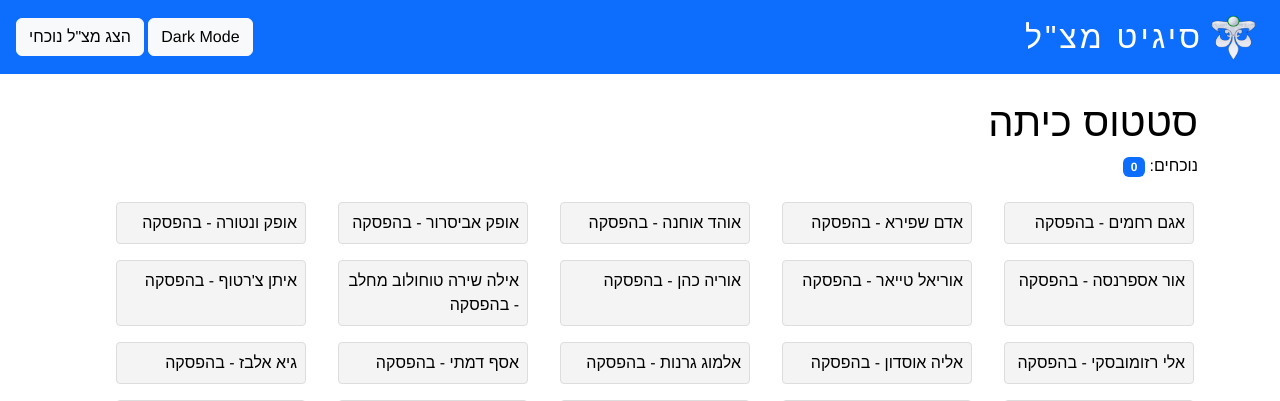
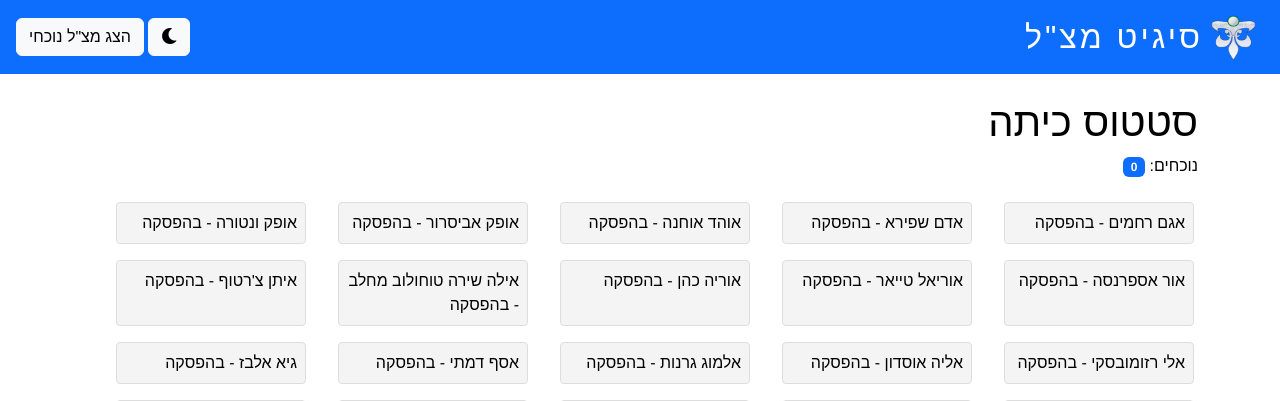
Before and after one commit to Esperansa1/matzal, a Flask app: page / in a window 1280 px wide. Shown: the top 401 px of the page. Run offline with Flask 3, Linux system fonts and the light colour scheme; some libraries are stand-ins or nearby versions.

Commit message:
changed the dark mode button to icon

```diff
--- a/templates/index.html
+++ b/templates/index.html
@@ -4,6 +4,7 @@
     <meta charset="UTF-8">
     <meta name="viewport" content="width=device-width, initial-scale=1.0">
     <title>רשימת כיתה</title>
+    <link rel="stylesheet" href="https://cdnjs.cloudflare.com/ajax/libs/font-awesome/5.15.4/css/all.min.css">
     <link href="https://cdn.jsdelivr.net/npm/bootstrap@5.3.0/dist/css/bootstrap.min.css" rel="stylesheet">
     <link rel="stylesheet" href="https://code.jquery.com/ui/1.12.1/themes/base/jquery-ui.css">
     <script src="https://code.jquery.com/jquery-3.6.0.min.js"></script>
@@ -19,7 +20,9 @@
             <label class="navbar-label">סיגיט מצ"ל</label>
         </a>
         <div class="mx-3">
-            <button id="theme-toggle" class="btn btn-light matzal-btn">Dark Mode</button>
+            <button id="theme-toggle" class="btn btn-light matzal-btn">
+                <i id="theme-icon" class="fas fa-moon"></i>
+            </button>
             <a href="{{ url_for('matzal') }}" class="btn btn-light matzal-btn">הצג מצ"ל נוכחי</a>
         </div>
     </nav>
@@ -83,26 +86,27 @@
     <script>
         document.addEventListener("DOMContentLoaded", function() {
             const themeToggle = document.getElementById('theme-toggle');
+            const themeIcon = document.getElementById('theme-icon');
             const currentTheme = localStorage.getItem('theme');
 
             if (currentTheme === 'dark') {
                 document.body.classList.add('dark-mode');
-                themeToggle.textContent = 'White Mode';
-            } else {
-                themeToggle.textContent = 'Dark Mode';
+                themeIcon.classList.remove('fa-moon');
+                themeIcon.classList.add('fa-sun'); // Change icon to sun if dark mode is active
             }
 
             themeToggle.addEventListener('click', function() {
                 document.body.classList.toggle('dark-mode');
 
-                let theme = 'light';
                 if (document.body.classList.contains('dark-mode')) {
-                    theme = 'dark';
-                    themeToggle.textContent = 'White Mode';
+                    themeIcon.classList.remove('fa-moon');
+                    themeIcon.classList.add('fa-sun'); // Change icon to sun for dark mode
+                    localStorage.setItem('theme', 'dark');
                 } else {
-                    themeToggle.textContent = 'Dark Mode';
+                    themeIcon.classList.remove('fa-sun');
+                    themeIcon.classList.add('fa-moon'); // Change icon to moon for light mode
+                    localStorage.setItem('theme', 'light');
                 }
-                localStorage.setItem('theme', theme);
             });
         });
 
```
